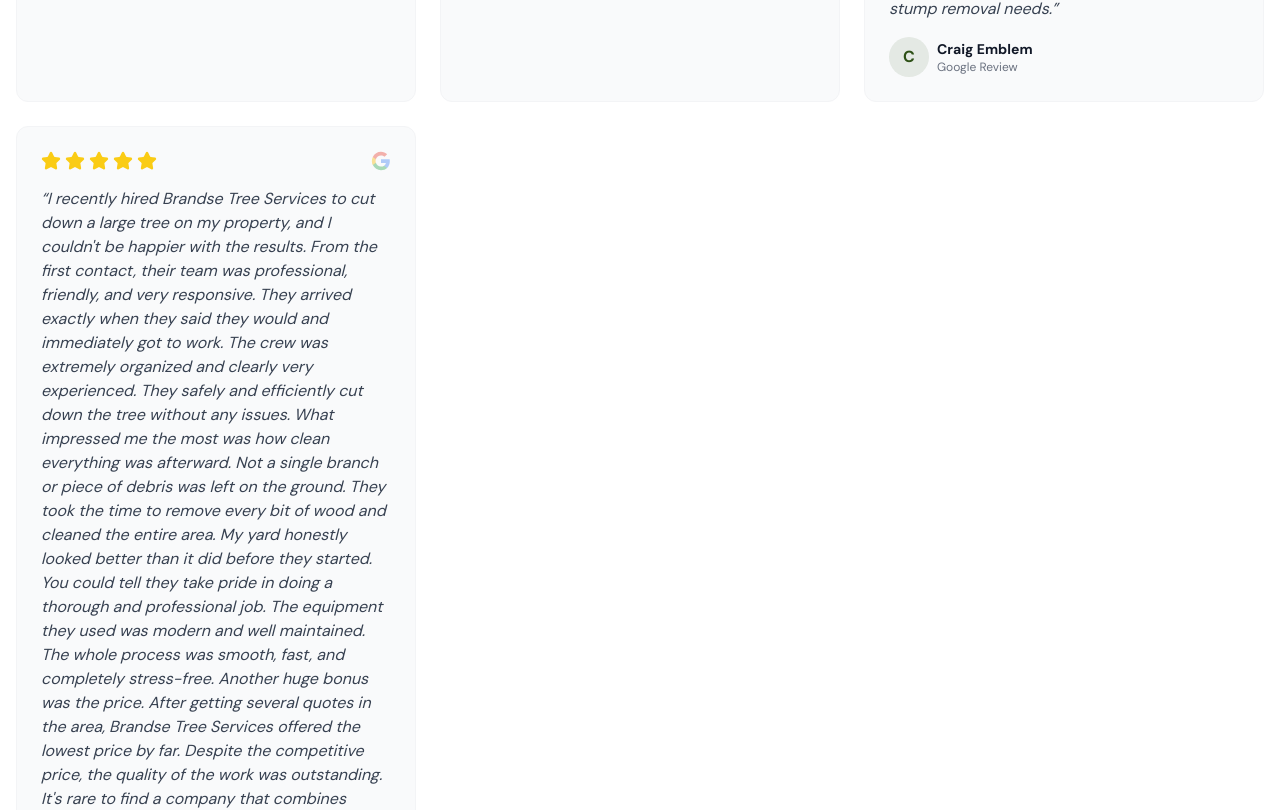
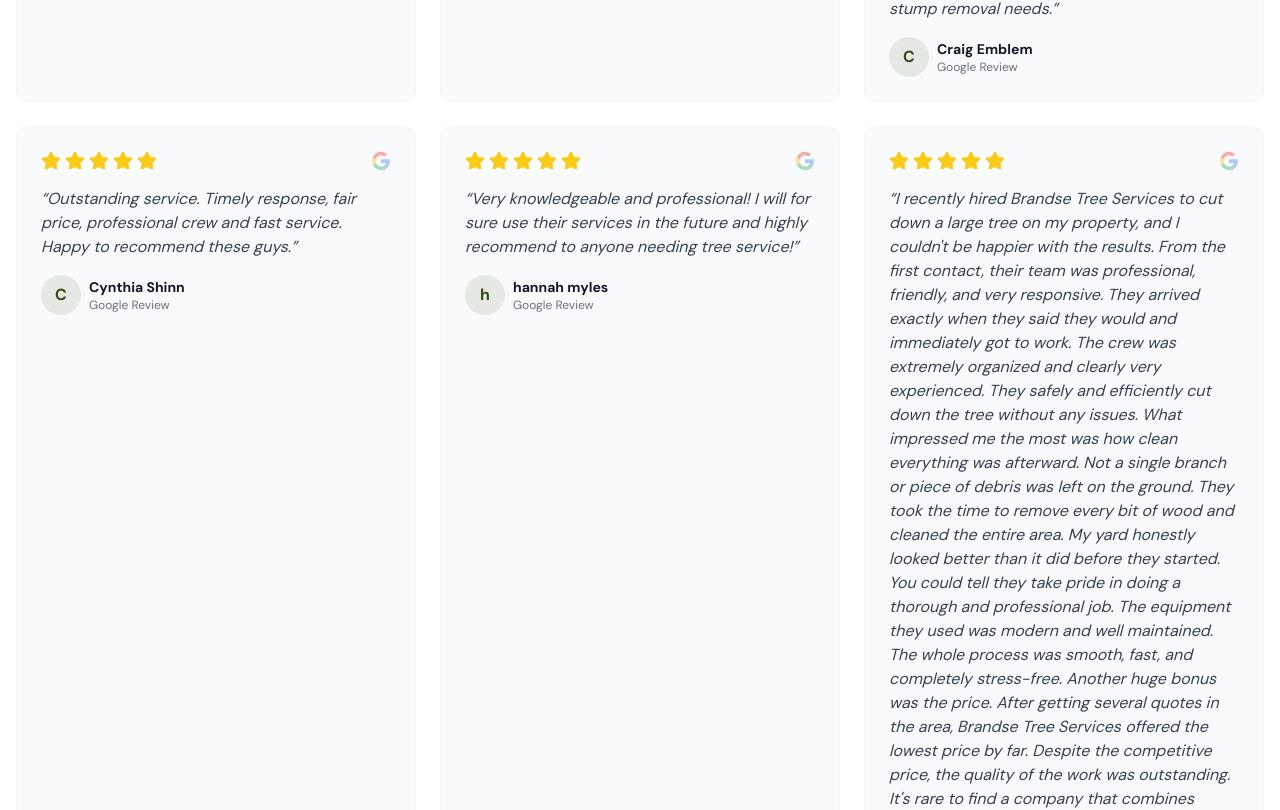
Before and after one commit to cjbrandse4-ship-it/brandse-website, a Next.js app: page / in a window 1280 px wide. Shown: the part 2876-3686 px from the top of the page. Built offline with nearby package versions, Linux system fonts and the light colour scheme.

Commit message:
content: add Cynthia Shinn + hannah myles Google reviews (5-star, EN/FR)
Homepage grid now 3x3; free-estimate testimonials sort newest-first so
Cynthia's June review leads there.

Co-Authored-By: Claude Fable 5 <noreply@anthropic.com>

```diff
--- a/data/testimonials.ts
+++ b/data/testimonials.ts
@@ -60,6 +60,28 @@ export const testimonials = [
     }
   },
   {
+    id: 8,
+    name: "Cynthia Shinn",
+    rating: 5,
+    // Google says "3 months ago" as of 2026-09-06 → ~June 2026.
+    date: "2026-06-06",
+    text: {
+      en: "Outstanding service. Timely response, fair price, professional crew and fast service. Happy to recommend these guys.",
+      fr: "Service exceptionnel. Réponse rapide, prix juste, équipe professionnelle et service efficace. Heureuse de recommander cette équipe."
+    }
+  },
+  {
+    id: 9,
+    name: "hannah myles",
+    rating: 5,
+    // Google says "6 months ago" as of 2026-09-06 → ~March 2026.
+    date: "2026-03-06",
+    text: {
+      en: "Very knowledgeable and professional! I will for sure use their services in the future and highly recommend to anyone needing tree service!",
+      fr: "Très compétents et professionnels ! Je ferai certainement appel à leurs services à l'avenir et je les recommande vivement à quiconque a besoin de services d'arbres !"
+    }
+  },
+  {
     id: 7,
     name: "Pascal Letourneau",
     rating: 5,
```
